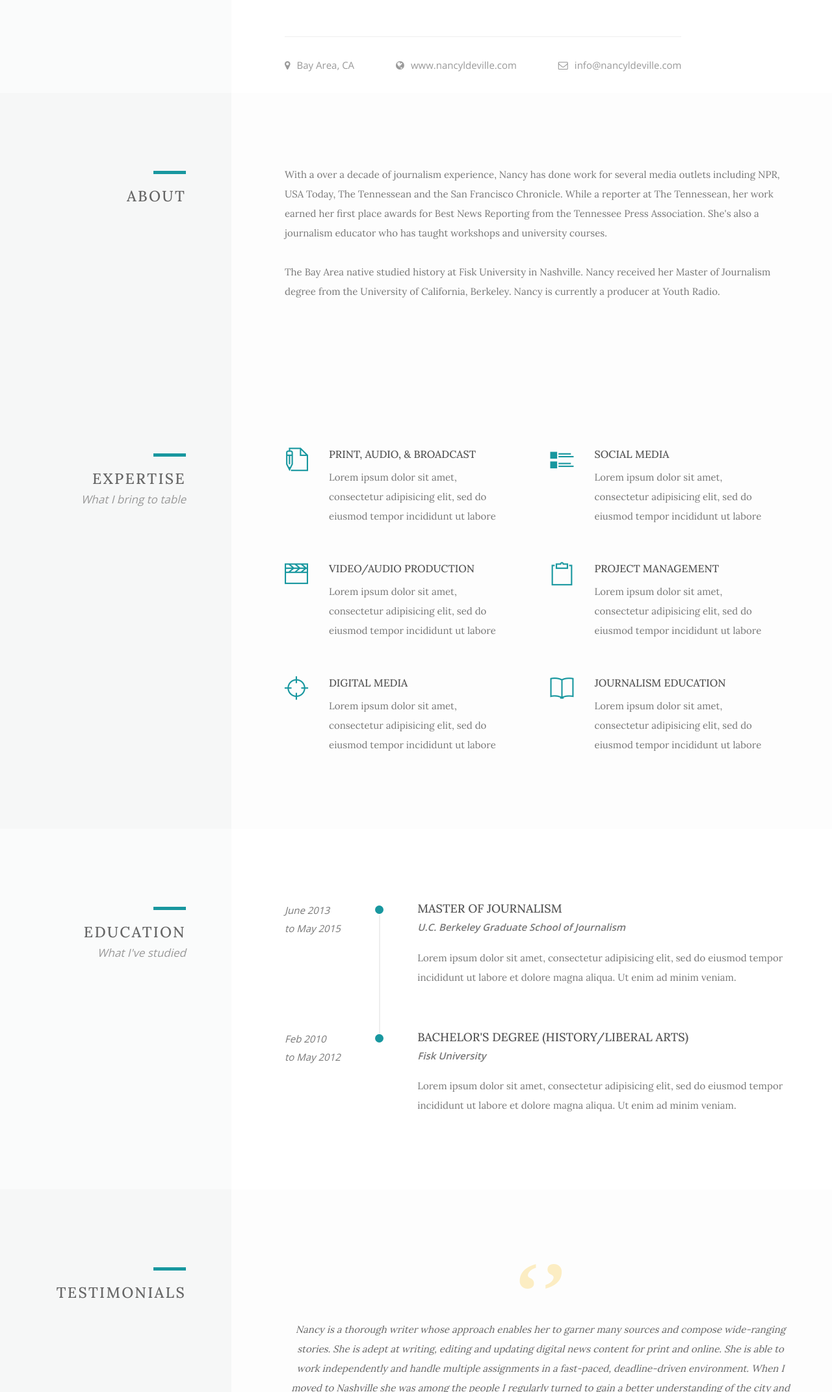
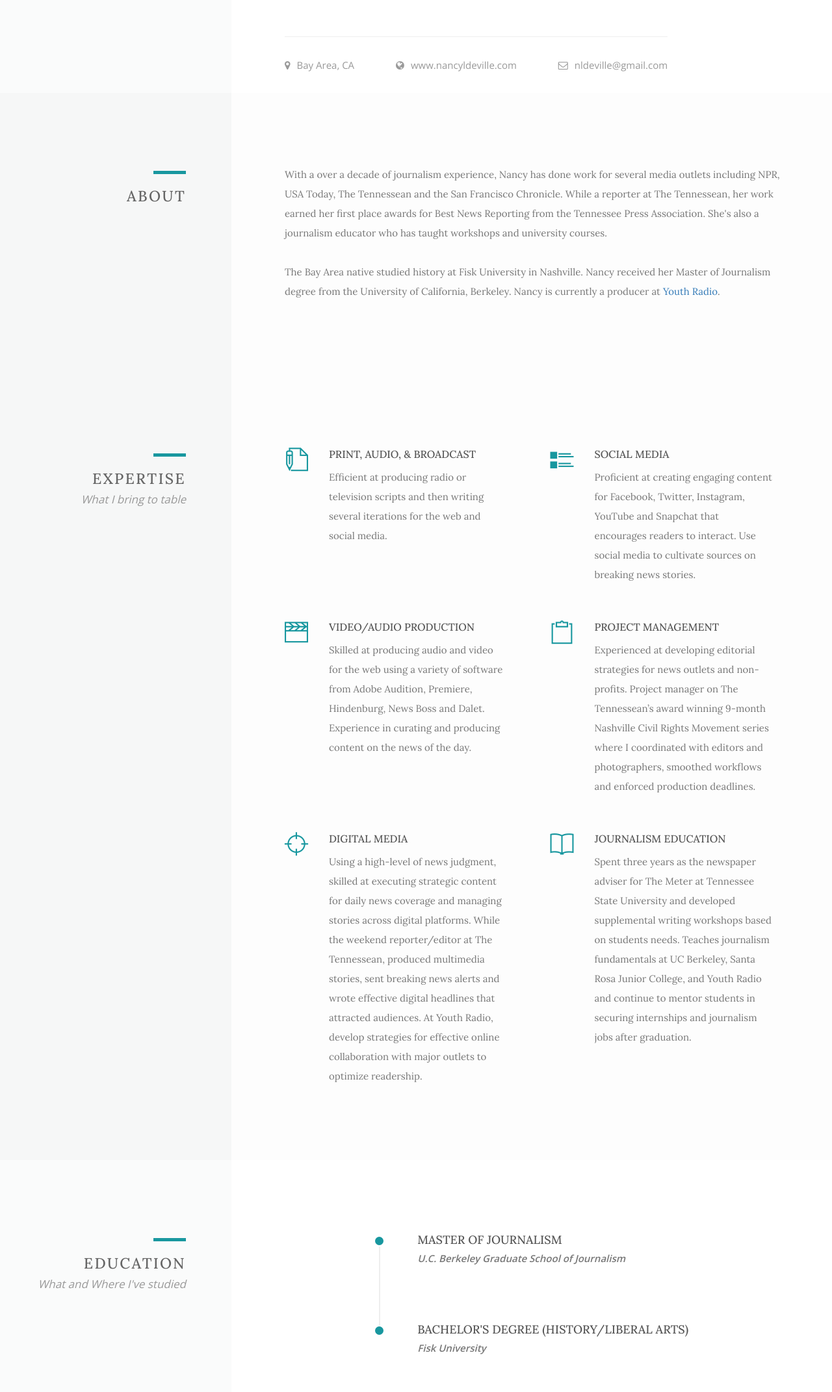
Before and after one commit to ohbeatrice/nancyldeville, a plain HTML site: page index.html in a window 1280 px wide. Shown: the part 657-2800 px from the top of the page at 65% size. Drawn offline with nearby package versions, Linux system fonts and the light colour scheme.

Commit message:
V2 Changes
Added New Photo, Removed Education Dates, Replaced Lorem Ipsum and made
links open in new window.

```diff
--- a/index.html
+++ b/index.html
@@ -75,11 +75,11 @@
                 <div class="row">
                     <div class="col-md-3 col-left">
                         <div class="header-photo">
-                            <img class="img-circle" src="image/home-1/1.png" alt="Photo">
+                            <img class="img-circle" src="image/home-1/2b23047.jpg" alt="Photo">
                         </div>
                         <div class="wel-social">
-                            <a href="https://twitter.com/devillenews"><i class="fa fa-twitter" aria-hidden="true"></i></a>
-                            <a href="https://www.linkedin.com/in/nancy-deville-536590as"><i class="fa fa-linkedin" aria-hidden="true"></i></a>
+                            <a href="https://twitter.com/devillenews" target="_blank"><i class="fa fa-twitter" aria-hidden="true"></i></a>
+                            <a href="https://www.linkedin.com/in/nancy-deville-536590a/" target="_blank"><i class="fa fa-linkedin" aria-hidden="true"></i></a>
                         </div>
                     </div>
                     <div class="col-md-9 col-right wel-content">
@@ -90,7 +90,7 @@
                         <div class="header-contact-infos">
                             <div href="#" class="header-contact-info"><i class="fa fa-map-marker" aria-hidden="true"></i>Bay Area, CA</div>
                             <a href="#" class="header-contact-info"><i class="fa fa-globe" aria-hidden="true"></i>www.nancyldeville.com</a>
-                            <a href="mailto:smith.droit@gmail" class="header-contact-info"><i class="fa fa-envelope-o" aria-hidden="true"></i>info@nancyldeville.com</a>
+                            <a href="mailto:nldeville@gmail.com" class="header-contact-info"><i class="fa fa-envelope-o" aria-hidden="true"></i>nldeville@gmail.com</a>
                         </div>
                     </div>
                 </div>
@@ -109,7 +109,7 @@
                     <div class="col-md-9 col-right sec-pad">
                         <div class="about-content">
                             <p>With a over a decade of journalism experience, Nancy has done work for several media outlets including NPR, USA Today, The Tennessean and the San Francisco Chronicle. While a reporter at The Tennessean, her work earned her first place awards for Best News Reporting from the Tennessee Press Association. She's also a journalism educator who has taught workshops and university courses.</p>
-                            <p>The Bay Area native studied history at Fisk University in Nashville. Nancy received her Master of Journalism degree from the University of California, Berkeley. Nancy is currently a producer at Youth Radio. </p>
+                            <p>The Bay Area native studied history at Fisk University in Nashville. Nancy received her Master of Journalism degree from the University of California, Berkeley. Nancy is currently a producer at <a href="https://youthradio.org/" target="_blank">Youth Radio</a>.</p>
                         </div>
                     </div>
                 </div>
@@ -135,7 +135,7 @@
                                 </div>
                                 <div class="media-body">
                                     <h4 class="title">Print, Audio, &amp; Broadcast</h4>
-                                    <p>Lorem ipsum dolor sit amet, consectetur adipisicing elit, sed do eiusmod tempor incididunt ut labore</p>
+                                    <p>Efficient at producing radio or television scripts and then writing several iterations for the web and social media.  </p>
                                 </div>
                             </div>
                             <div class="col-xs-6 media expertise-media">
@@ -144,16 +144,16 @@
                                 </div>
                                 <div class="media-body">
                                     <h4 class="title">Social Media</h4>
-                                    <p>Lorem ipsum dolor sit amet, consectetur adipisicing elit, sed do eiusmod tempor incididunt ut labore</p>
+                                    <p>Proficient at creating engaging content for Facebook, Twitter, Instagram, YouTube and Snapchat that encourages readers to interact. Use social media to cultivate sources on breaking news stories.  </p>
                                 </div>
                             </div>
                             <div class="col-xs-6 media expertise-media">
                                 <div class="media-left">
-                                    <span class="ti-video-clapper"></span>
+                                   <span class="ti-video-clapper"></span>
                                 </div>
                                 <div class="media-body">
                                     <h4 class="title">Video/Audio Production</h4>
-                                    <p>Lorem ipsum dolor sit amet, consectetur adipisicing elit, sed do eiusmod tempor incididunt ut labore</p>
+                                    <p>Skilled at producing audio and video for the web using a variety of software from Adobe Audition, Premiere, Hindenburg, News Boss and Dalet. Experience in curating and producing content on the news of the day.  </p>
                                 </div>
                             </div>
                             <div class="col-xs-6 media expertise-media">
@@ -162,7 +162,7 @@
                                 </div>
                                 <div class="media-body">
                                     <h4 class="title">Project Management</h4>
-                                    <p>Lorem ipsum dolor sit amet, consectetur adipisicing elit, sed do eiusmod tempor incididunt ut labore</p>
+                                    <p>Experienced at developing editorial strategies for news outlets and non-profits. Project manager on The Tennessean’s award winning 9-month Nashville Civil Rights Movement series where I coordinated with editors and photographers, smoothed workflows and enforced production deadlines. </p>
                                 </div>
                             </div>
                             <div class="col-xs-6 media expertise-media">
@@ -171,7 +171,7 @@
                                 </div>
                                 <div class="media-body">
                                     <h4 class="title">Digital Media</h4>
-                                    <p>Lorem ipsum dolor sit amet, consectetur adipisicing elit, sed do eiusmod tempor incididunt ut labore</p>
+                                    <p>Using a high-level of news judgment, skilled at executing strategic content for daily news coverage and managing stories across digital platforms. While the weekend reporter/editor at The Tennessean, produced multimedia stories, sent breaking news alerts and wrote effective digital headlines that attracted audiences. At Youth Radio, develop strategies for effective online collaboration with major outlets to optimize readership. </p>
                                 </div>
                             </div>
                             <div class="col-xs-6 media expertise-media">
@@ -180,7 +180,7 @@
                                 </div>
                                 <div class="media-body">
                                     <h4 class="title">Journalism Education</h4>
-                                    <p>Lorem ipsum dolor sit amet, consectetur adipisicing elit, sed do eiusmod tempor incididunt ut labore</p>
+                                    <p>Spent three years as the newspaper adviser for The Meter at Tennessee State University and developed supplemental writing workshops based on students needs. Teaches journalism fundamentals at UC Berkeley, Santa Rosa Junior College, and Youth Radio and continue to mentor students in securing internships and journalism jobs after graduation. </p>
                                 </div>
                             </div>
                         </div>
@@ -198,29 +198,25 @@
                     <div class="col-md-3 col-left">
                         <div class="sec-title">
                             <h2>Education</h2>
-                            <h6>What I've studied</h6>
+                            <h6>What and Where I've studied</h6>
                         </div>
                     </div>
                     <div class="col-md-9 col-right sec-pad">
                         <div class="row row-experience">
                             <div class="col-xs-3 col-full">
-                                <h5 class="experience-date">June 2013<br/>to May 2015</h5>
                             </div>
                             <div class="col-xs-9 ex-content">
                                 <h4 class="title">Master of Journalism</h4>
-                                <h5>U.C. Berkeley Graduate School of Journalism</h5>
-                                <p>Lorem ipsum dolor sit amet, consectetur adipisicing elit, sed do eiusmod tempor incididunt ut labore et dolore magna aliqua. Ut enim ad minim veniam.</p>
+								<h5>U.C. Berkeley Graduate School of Journalism</h5>
                             </div>
                         </div>
                         <div class="row row-experience">
                             <div class="col-xs-3 col-full">
-                                <h5 class="experience-date">Feb 2010<br/>to May 2012</h5>
                             </div>
                             <div class="col-xs-9 ex-content">
                                 <h4 class="title">Bachelor's Degree (History/Liberal Arts)</h4>
                                 <h5>Fisk University</h5>
-                                <p>Lorem ipsum dolor sit amet, consectetur adipisicing elit, sed do eiusmod tempor incididunt ut labore et dolore magna aliqua. Ut enim ad minim veniam.</p>
-                            </div>
+                                </div>
                         </div>
 
                     </div>
@@ -274,8 +270,8 @@
                         <div class="footer-links">
                         </div>
                         <div class="footer-social">
-                            <a href="https://twitter.com/devillenews"><i class="fa fa-twitter" aria-hidden="true"></i></a>
-                            <a href="https://www.linkedin.com/in/nancy-deville-536590as"><i class="fa fa-linkedin" aria-hidden="true"></i></a>
+                            <a href="https://twitter.com/devillenews" target="_blank"><i class="fa fa-twitter" aria-hidden="true"></i></a>
+                            <a href="https://www.linkedin.com/in/nancy-deville-536590a" target="_blank"><i class="fa fa-linkedin" aria-hidden="true"></i></a>
                         </div>
                     </div>
                 </div>
```
Also changed, not shown: image/home-1/2b23047.jpg (added).
